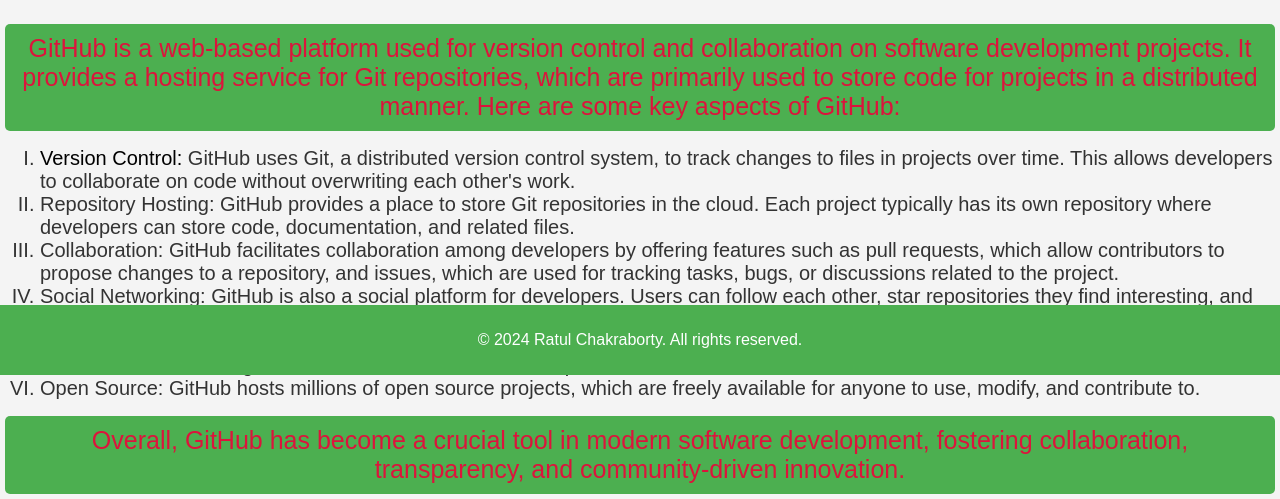
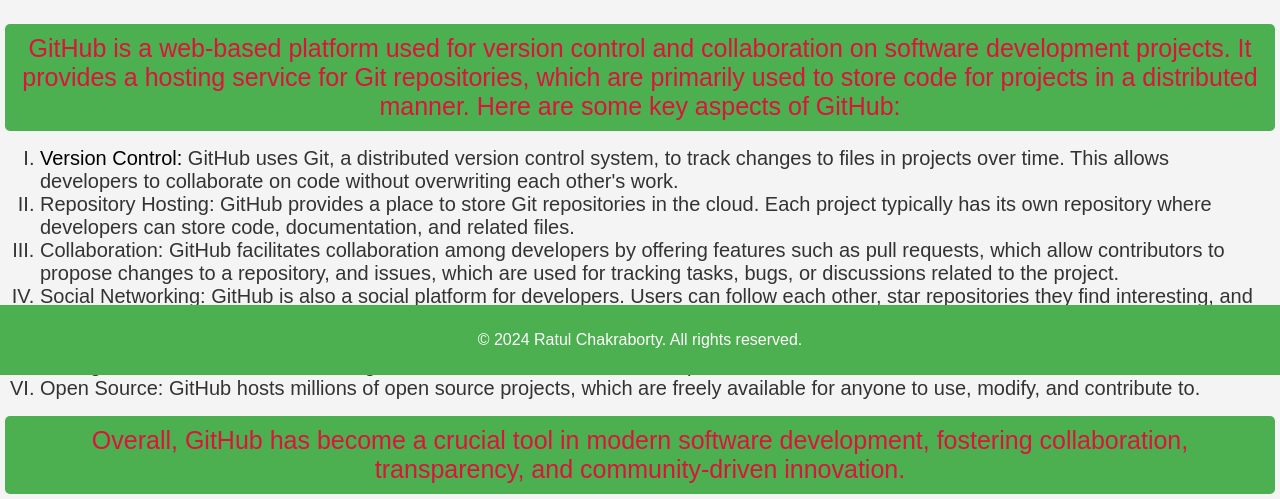
Before and after one commit to ratulchoron/code-with-ai, a plain HTML site: page index.html in a window 1280 px wide. Shown: the part 425-924 px from the top of the page. Drawn offline with Linux system fonts and the light colour scheme.

Commit message:
added li style

```diff
--- a/codewithaistyle/codeai.css
+++ b/codewithaistyle/codeai.css
@@ -39,7 +39,8 @@
 span{ font-size:  bold  25px; color: black;  }
 
 
-li{ font-size: 20px;                                            }
+li{ font-size: 20px;    border: 10px;
+     border-radius: 10px;  margin-right: 20px;                                }
 
 footer {
     text-align: center;
```
